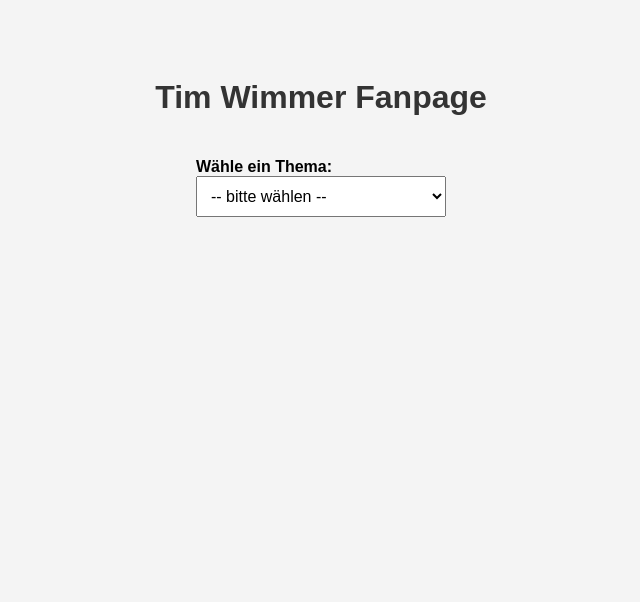
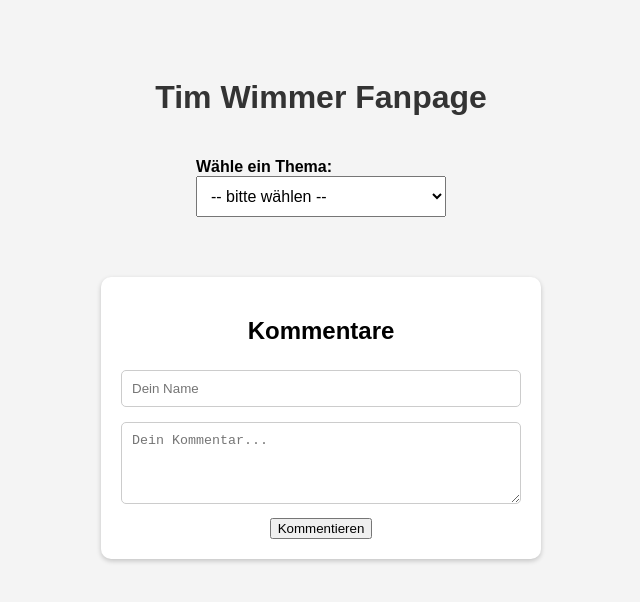
Before and after one commit to TimdiegeileSau/TimdiegeileSau.github.io, a plain HTML site: page index.html in a window 1280 px wide. Shown: the whole page, without its empty margins (319-959 px from the left). Drawn offline with Linux system fonts and the light colour scheme.

Commit message:
Update index.html

```diff
--- a/index.html
+++ b/index.html
@@ -38,6 +38,38 @@
       margin-right: auto;
       box-shadow: 0 2px 5px rgba(0,0,0,0.2);
     }
+
+    .comment-section {
+      margin-top: 40px;
+      background: #fff;
+      padding: 20px;
+      border-radius: 10px;
+      width: 400px;
+      margin-left: auto;
+      margin-right: auto;
+      box-shadow: 0 2px 5px rgba(0,0,0,0.2);
+    }
+
+    input, textarea {
+      width: 100%;
+      padding: 10px;
+      margin: 5px 0 10px 0;
+      border-radius: 5px;
+      border: 1px solid #ccc;
+      box-sizing: border-box;
+    }
+
+    .comment {
+      text-align: left;
+      margin-top: 10px;
+      padding: 10px;
+      background: #f0f0f0;
+      border-radius: 5px;
+    }
+
+    .comment strong {
+      color: #333;
+    }
   </style>
 </head>
 <body>
@@ -68,6 +100,15 @@
     <p>Ein treues Vereinsmitglied seit Beginn seiner Karriere.</p>
   </div>
 
+  <div class="comment-section">
+    <h2>Kommentare</h2>
+    <input type="text" id="username" placeholder="Dein Name">
+    <textarea id="commentText" rows="4" placeholder="Dein Kommentar..."></textarea>
+    <button onclick="addComment()">Kommentieren</button>
+
+    <div id="comments"></div>
+  </div>
+
   <script>
     function showContent() {
       document.getElementById("warum").style.display = "none";
@@ -78,6 +119,26 @@
         document.getElementById(value).style.display = "block";
       }
     }
+
+    function addComment() {
+      const username = document.getElementById("username").value.trim();
+      const commentText = document.getElementById("commentText").value.trim();
+
+      if (!username || !commentText) {
+        alert("Bitte Namen und Kommentar eingeben.");
+        return;
+      }
+
+      const commentBox = document.getElementById("comments");
+      const commentDiv = document.createElement("div");
+      commentDiv.className = "comment";
+      commentDiv.innerHTML = `<strong>${username}</strong>: ${commentText}`;
+      commentBox.prepend(commentDiv);
+
+      // Eingabefelder leeren
+      document.getElementById("username").value = "";
+      document.getElementById("commentText").value = "";
+    }
   </script>
 
 </body>
```
